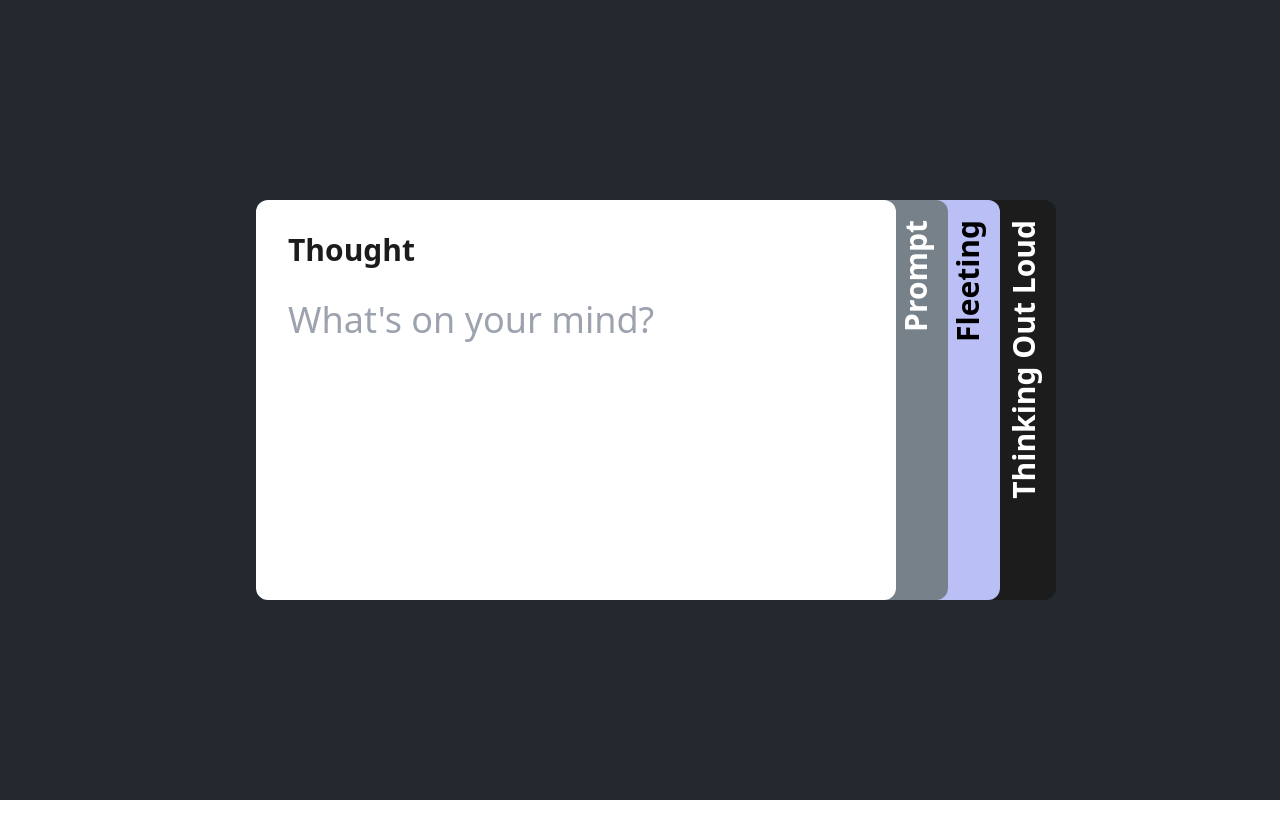
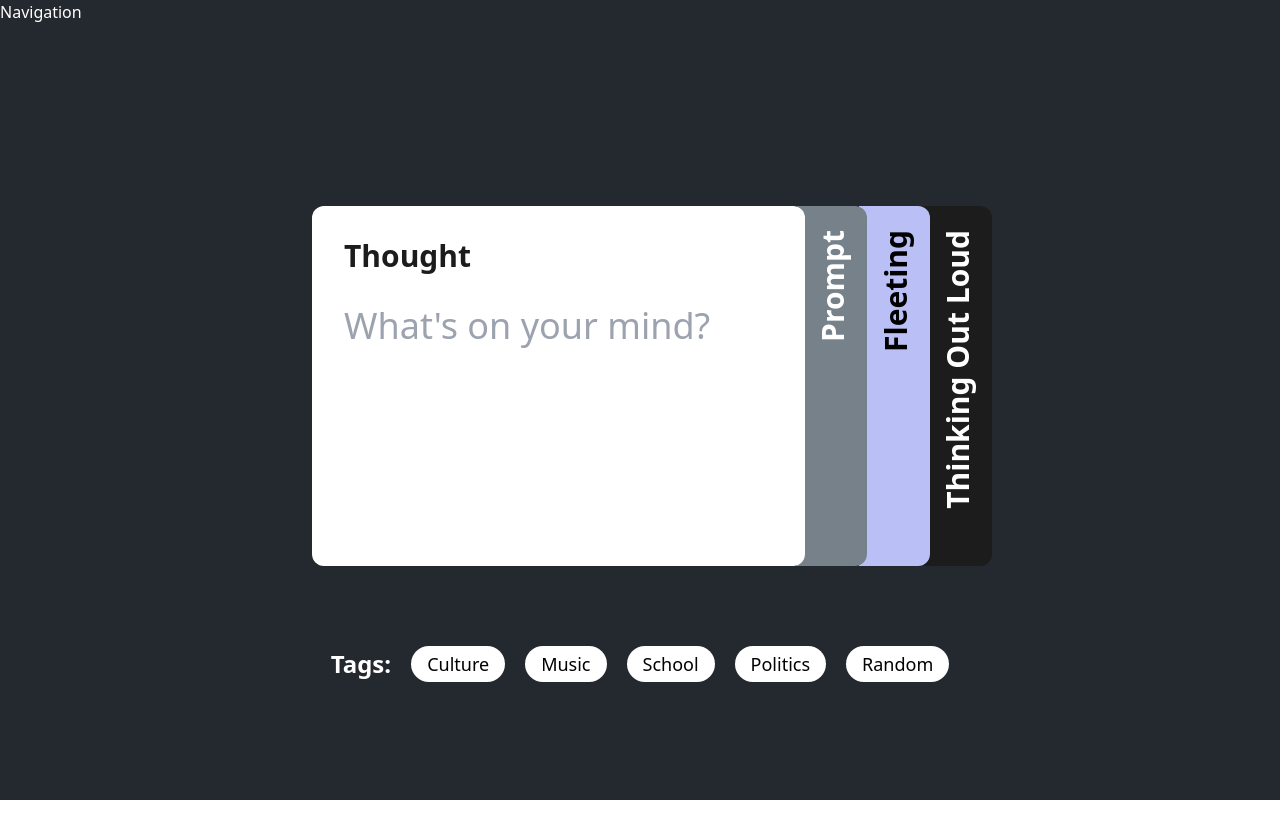
Before and after one commit to UCR-CS110-S23/project-methinks, a Next.js app: page / in a window 1280 px wide. Before the commit the page ends 800 px from the top, so only its background shows below. Built offline with nearby package versions, Linux system fonts and the light colour scheme.

Commit message:
add tags

```diff
--- a/components/Post.jsx
+++ b/components/Post.jsx
@@ -1,21 +1,13 @@
 import React from "react";
 import ThoughtPost from "./ThoughtPost";
+import Tags from "./Tags";
 
 const Post = () => {
   return (
-    <div className="h-screen w-full bg-[#24292F] flex justify-center items-center">
+    <div className="flex h-screen w-full flex-col justify-center items-center gap-y-20 pt-20">
+      <div className="w-[55%] h-1/2 flex">
         <ThoughtPost />
-      {/* <div className="bg-[#77818A] h-1/2 min-w-[5%] flex items-start rounded-xl rounded-l-none relative translate-x-5 z-[5]">
-        <p className="text-white writing-mode-sideways-rl transform -rotate-90 w-full text-start relative translate-y-14 font-bold text-3xl">
-          Prompt
-        </p>
-      </div>
-      <div className="bg-[#BABFF6] h-1/2 min-w-[5%] flex items-start rounded-xl rounded-l-none relative translate-x-2">
-        <p className="text-white writing-mode-sideways-rl transform -rotate-90 w-full text-start relative translate-y-14 font-bold text-3xl bg-red-200">
-          Fleeting
-        </p>
-      </div> */}
-      <div className="bg-[#77818A] h-1/2 min-w-[5%] flex items-start justify-center pt-5 rounded-xl rounded-l-none relative translate-x-5 z-[2]">
+        <div className="bg-[#77818A] h-full min-w-[10%] flex items-start justify-end pt-6 pr-4 rounded-xl rounded-l-none relative translate-x-4 z-[3]">
           <p
             className="text-white text-start relative font-bold text-3xl rotate-180"
             style={{ writingMode: "vertical-rl" }}
@@ -23,24 +15,31 @@ const Post = () => {
             Prompt
           </p>
         </div>
-      <div className="bg-[#BABFF6] h-1/2 min-w-[5%] flex items-start justify-center pt-5 rounded-xl rounded-l-none relative translate-x-2">
+        <div className="bg-[#BABFF6] h-full min-w-[10%] flex items-start justify-end pt-6 pr-4 rounded-xl rounded-l-none relative translate-x-2 z-[2]">
           <p
-          className="text-start relative font-bold text-3xl rotate-180 text-black"
+            className="text-start relative font-bold text-3xl rotate-180"
             style={{ writingMode: "vertical-rl" }}
           >
             Fleeting
           </p>
         </div>
-      <div className="bg-[#1C1C1C] h-1/2 min-w-[5%] flex items-start justify-center pt-5 rounded-xl rounded-l-none">
+        <div className="bg-[#1C1C1C] h-full min-w-[10%] flex items-start justify-end pt-6 pr-4 rounded-xl rounded-l-none">
           <p
             className="text-white text-start relative font-bold text-3xl rotate-180"
             style={{ writingMode: "vertical-rl" }}
           >
             Thinking Out Loud
           </p>
-        {/* <p className="text-white writing-mode-sideways-rl transform -rotate-90 w-full text-start relative translate-y-14 font-bold text-3xl">
-          Think Out Loud
-        </p> */}
+        </div>
+      </div>
+      <div>
+        <Tags />
+        {/* <div className="mt-10">
+          <p className="text-white font-semibold text-2xl">
+            Make this thought private?
+          </p>
+          <button></button>
+        </div> */}
       </div>
     </div>
   );
--- /dev/null
+++ b/components/Tags.jsx
@@ -0,0 +1,24 @@
+import React from "react";
+
+const Tags = () => {
+  return (
+    <div className="flex items-center gap-x-5 mb-10">
+      <p className="text-white font-semibold text-2xl">Tags:</p>
+      <p className="bg-white p-1 px-4 rounded-3xl font-medium text-lg">
+        Culture
+      </p>
+      <p className="bg-white p-1 px-4 rounded-3xl font-medium text-lg">Music</p>
+      <p className="bg-white p-1 px-4 rounded-3xl font-medium text-lg">
+        School
+      </p>
+      <p className="bg-white p-1 px-4 rounded-3xl font-medium text-lg">
+        Politics
+      </p>
+      <p className="bg-white p-1 px-4 rounded-3xl font-medium text-lg">
+        Random
+      </p>
+    </div>
+  );
+};
+
+export default Tags;
--- a/components/ThoughtPost.jsx
+++ b/components/ThoughtPost.jsx
@@ -2,15 +2,16 @@ import React from "react";
 
 const ThoughtPost = () => {
   return (
-    <div className="bg-white w-1/2 h-1/2 rounded-xl relative translate-x-8 z-[3]">
+    <div className="w-full h-full bg-white rounded-xl relative translate-x-6 z-[5]">
       {/* <div className="bg-white w-1/2 h-1/2 rounded-xl relative translate-x-8 z-[10]"> */}
       <p className="text-[#1C1C1C] text-3xl font-bold p-8">Thought</p>
       <textarea
         name="thought"
         id=""
         className="focus:outline-none resize-none w-full h-2/3 px-8 text-4xl font-normal text-[#77818A]"
+        // className="focus:outline-none resize-none w-full h-2/3 px-8 text-4xl font-normal text-[#77818A]"
         placeholder="What's on your mind?"
-      ></textarea>
+      />
     </div>
   );
 };
--- a/pages/_app.js
+++ b/pages/_app.js
@@ -1,5 +1,10 @@
+import Layout from "@/components/Layout";
 import "../styles/globals.css";
 
 export default function App({ Component, pageProps }) {
-  return <Component {...pageProps} />;
+  return (
+    <Layout>
+      <Component {...pageProps} />
+    </Layout>
+  );
 }
```
Lines whose indentation alone changed are shown as unchanged.
